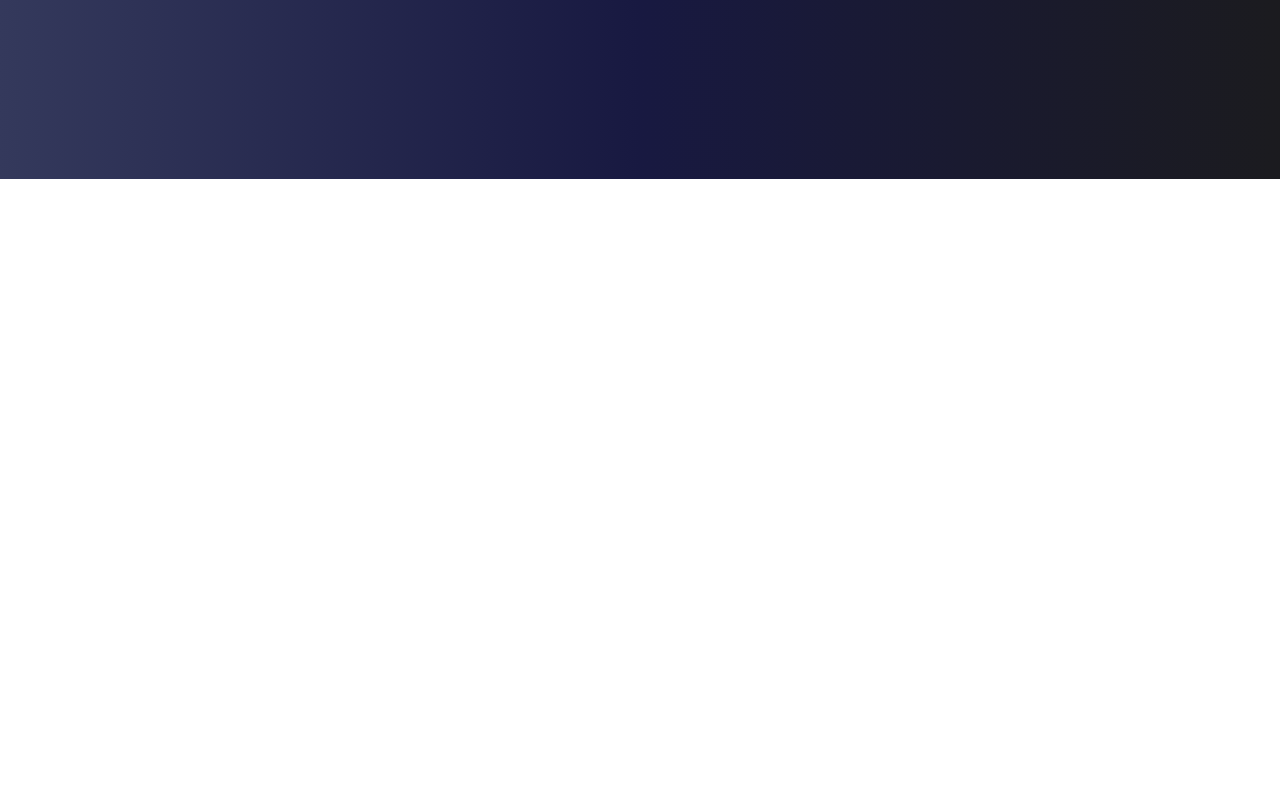
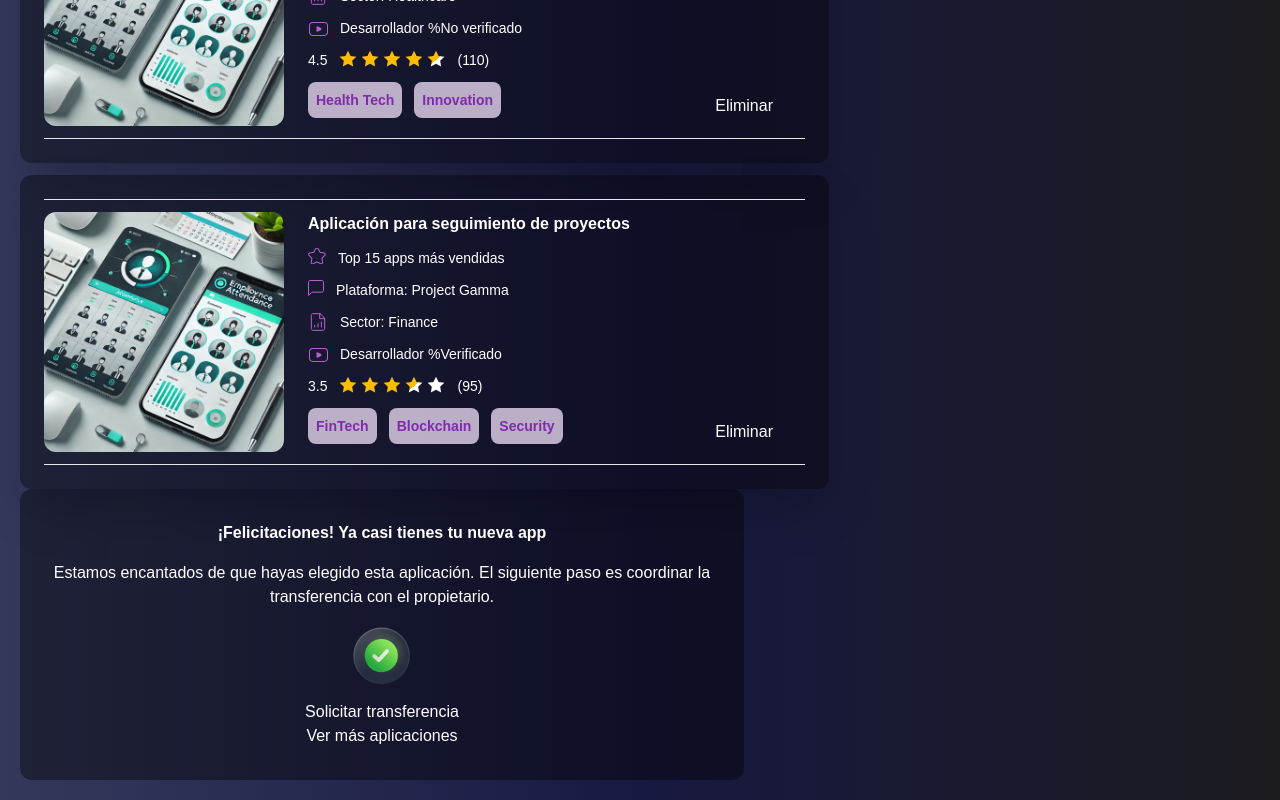
Before and after one commit to No-Country-simulation/h3-10-klowhub, a Next.js app in the folder Frontend/: page /shoppingcart in a window 1280 px wide. Before the commit this address had no page. Shown: the part 621-1421 px from the top of the page. Before the commit the page ends 800 px from the top, so only its background shows below. Built offline with nearby package versions, Linux system fonts and the light colour scheme.

Commit message:
fix: rename the layout folder to Layout

```diff
--- a/Frontend/src/app/shopping_card/page.tsx
+++ b/Frontend/src/app/shoppingcart/page.tsx
@@ -4,6 +4,7 @@
 import CartJson from '@/services/CartJson.json'
 import AplicationCartComponent from '@/components/ShoppingCart/AplicationCartComponent'
 import PurchaseSummaryComponent from '@/components/ShoppingCart/PurchaseSummaryComponent'
+import ToasterCartComponent from '@/components/ShoppingCart/ToasterCartComponent'
 export default function PageCart() {
   const [Carts, setCarts] = useState(CartJson)
     console.log(CartJson)
@@ -37,7 +38,7 @@
         </div>
         <PurchaseSummaryComponent valueService={500} valueTotal={100}/>
      </div>
-
+        <ToasterCartComponent/>
     </div>
   )
 }
--- a/Frontend/src/components/ShoppingCart/ToasterCartComponent.tsx
+++ b/Frontend/src/components/ShoppingCart/ToasterCartComponent.tsx
@@ -3,16 +3,17 @@
 
 export default function ToasterCartComponent() {
   return (
-    <div>
-        <p>¡Felicitaciones! Ya casi tienes tu nueva app</p>
-        <p>Estamos encantados de que hayas elegido esta aplicación. El siguiente paso es coordinar la transferencia con el propietario.</p>
+    <div className='w-full max-w-[724px] p-8 bg-[#00000066] flex flex-col items-center rounded-xl'>
+        <p className='font-bold mb-4 '>¡Felicitaciones! Ya casi tienes tu nueva app</p>
+        <p className='text-center'>Estamos encantados de que hayas elegido esta aplicación. El siguiente paso es coordinar la transferencia con el propietario.</p>
 
         <Image
-         src='ok.png'
+         src='/ok.png'
          width={59}
          height={89}
-         alt='imagen de un bien'/>
-        <button>Solicitar transferencia</button>
+         alt='imagen de un bien'
+         className='my-4'/>
+        <button className=''>Solicitar transferencia</button>
         <button>Ver más aplicaciones</button>
     </div>
   )
```
Also changed, not shown: Frontend/src/components/Layout/Footer.tsx (renamed from Frontend/src/components/layout/Footer.tsx), Frontend/src/components/Layout/Header.tsx (renamed from Frontend/src/components/layout/Header.tsx).
